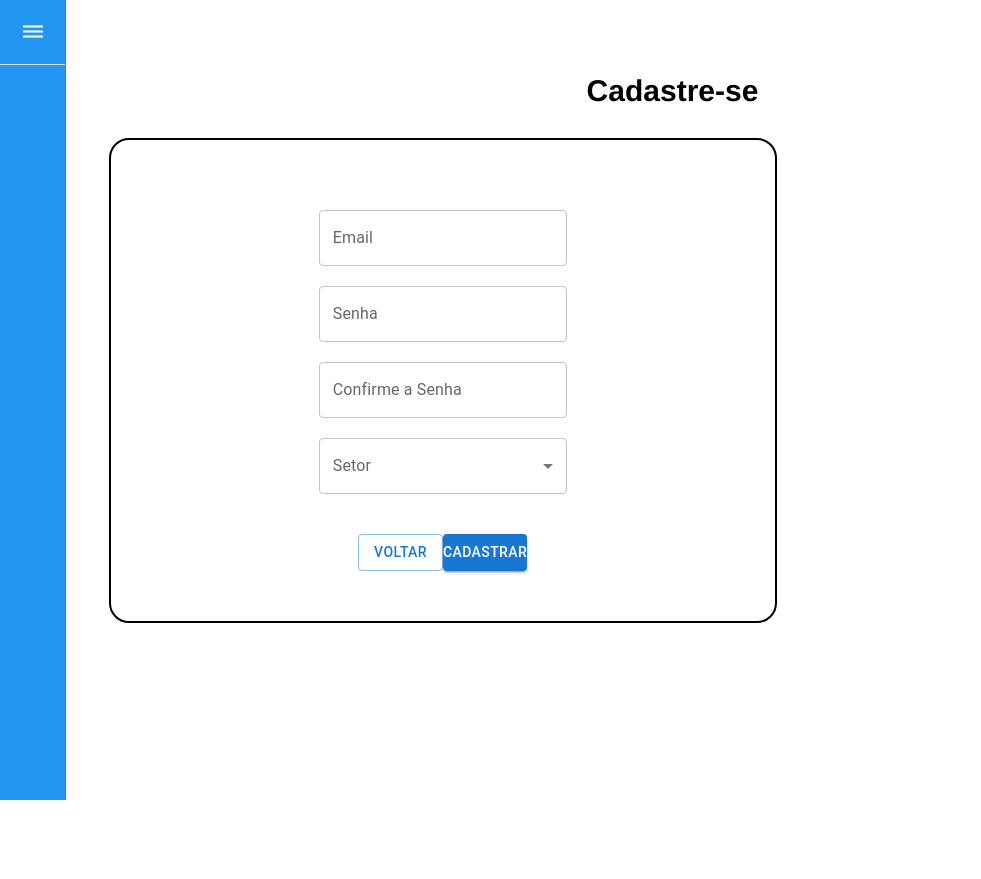
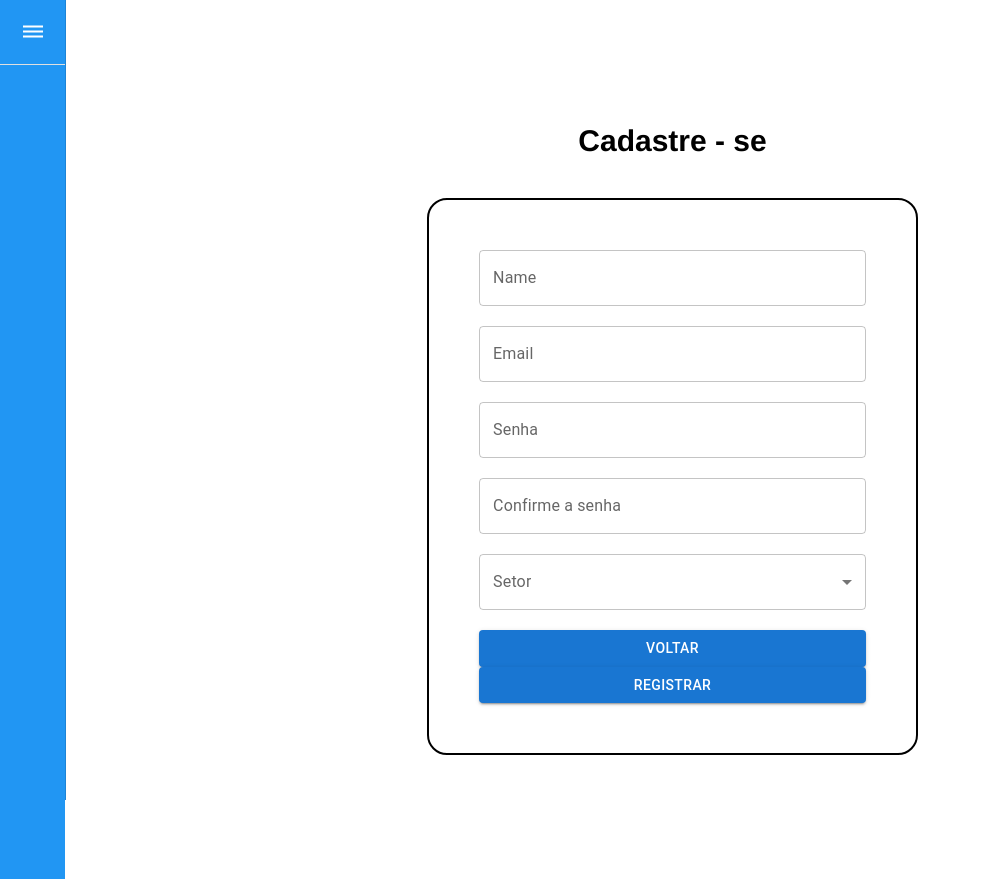
Before and after one commit to SairanSerra/SAI-Front, a React (Vite) app: page /register in a window 1280 px wide. Shown: the whole page, without its empty margins (0-981 px from the left). Before the commit the page ends 800 px from the top, so only its background shows below. Built offline with nearby package versions, Linux system fonts and the light colour scheme.

Commit message:
Desenvolvimento

```diff
--- a/package.json
+++ b/package.json
@@ -20,6 +20,7 @@
     "axios": "^1.3.4",
     "react": "^18.2.0",
     "react-dom": "^18.2.0",
+    "react-hook-form": "^7.43.9",
     "react-hot-toast": "^2.4.0",
     "react-input-mask": "^2.0.4",
     "react-router-dom": "^6.9.0",
--- a/src/components/Button/styles.js
+++ b/src/components/Button/styles.js
@@ -2,5 +2,5 @@ import styled from 'styled-components';
 import { Button } from '@mui/material';
 
 export const ButtonCustom = styled(Button)`
-width: 15%;
+width: 100%;
 `;
--- a/src/components/Input/styles.js
+++ b/src/components/Input/styles.js
@@ -1,4 +1,6 @@
 import styled from 'styled-components';
 import InputMask from 'react-input-mask';
 
-export const InputMaskCustom = styled(InputMask)``;
+export const InputMaskCustom = styled(InputMask)`
+width:100%;
+`;
--- a/src/pages/Login/index.jsx
+++ b/src/pages/Login/index.jsx
@@ -50,16 +50,16 @@ const Login = () => {
 
           <Styled.containerLinkText>
             <Styled.ContainerTextRegiter>
-              <Styled.Text>
+              <Styled.Text onClick={() => navigate('/register')}>
                 Registre-se
               </Styled.Text>
             </Styled.ContainerTextRegiter>
 
-            <Styled.ContainerTextForgotPassword>
+            {/* <Styled.ContainerTextForgotPassword>
               <Styled.Text>
                 Esqueci a Senha
               </Styled.Text>
-            </Styled.ContainerTextForgotPassword>
+            </Styled.ContainerTextForgotPassword> */}
 
           </Styled.containerLinkText>
 
--- /dev/null
+++ b/src/pages/SignUP/hooks/useSignUp.js
@@ -0,0 +1,8 @@
+import { useNavigate } from 'react-router';
+
+const useSignUP = () => {
+  const navigate = useNavigate();
+
+  return { navigate };
+};
+export default useSignUP;
--- a/src/pages/SignUP/index.jsx
+++ b/src/pages/SignUP/index.jsx
@@ -1,73 +1,57 @@
 import React from 'react';
-import { useNavigate } from 'react-router-dom';
-import {
-  FormControl, InputLabel, MenuItem, Select,
-} from '@mui/material';
-import Button from '../../components/Button';
 import * as Styled from './styles';
 import Struct from '../../components/Layout';
 import InputCustom from '../../components/Input';
 import DropdownCustom from '../../components/Dropdown';
+import useSignUP from './hooks/useSignUp';
+import { ItemsDropdownSignUP } from './utils/itemsDropdown';
+import Button from '../../components/Button';
 
 const SignUP = () => {
-  const ItensDropdown = [
-    {
-      label: 'Ferramentaria',
-      value: 'FERRAMENTARIA',
-    },
-    {
-      label: 'Compras',
-      value: 'COMPRAS',
-    },
-    {
-      label: 'Projeto',
-      value: 'PROJETO',
-    },
-  ];
-  const navigate = useNavigate();
+  const { navigate } = useSignUP();
   return (
-    <Struct>
+    <Struct styles={{ display: 'flex', justifyContent: 'center' }}>
       <Styled.ContainerMaster>
-        <Styled.SubContainer>
-          <Styled.ContainerTitle>
-            <Styled.Title>Cadastre-se</Styled.Title>
-          </Styled.ContainerTitle>
 
-          <Styled.ContainerForm>
+        <Styled.ContainerTitle>
+          <Styled.Title>Cadastre - se</Styled.Title>
+        </Styled.ContainerTitle>
 
-            <Styled.ContainerMasterInputs>
+        <Styled.ContainerForm>
 
-              <Styled.ContainerEmail>
-                <InputCustom label="Email" styles={{ width: 100 }} />
-              </Styled.ContainerEmail>
+          <Styled.Form>
+            <Styled.ContainerInput>
 
-              <Styled.ContainerPassword>
+              <Styled.ContainerInputName>
+                <InputCustom label="Name" styles={{ width: '100%' }} />
+              </Styled.ContainerInputName>
+
+              <Styled.ContainerInputEmail>
+                <InputCustom label="Email" />
+              </Styled.ContainerInputEmail>
+
+              <Styled.ContainerInputPassword>
                 <InputCustom label="Senha" />
-              </Styled.ContainerPassword>
+              </Styled.ContainerInputPassword>
 
-              <Styled.ContainerConfirmPassword>
-                <InputCustom label="Confirme a Senha" />
-              </Styled.ContainerConfirmPassword>
+              <Styled.ContainerInputConfirmPassword>
+                <InputCustom label="Confirme a senha" />
+              </Styled.ContainerInputConfirmPassword>
 
-              <Styled.ContainerSection>
-                <DropdownCustom label="Setor" itens={ItensDropdown} />
-              </Styled.ContainerSection>
+              <Styled.ContainerInputSector>
+                <DropdownCustom label="Setor" itens={ItemsDropdownSignUP()} />
+              </Styled.ContainerInputSector>
 
-            </Styled.ContainerMasterInputs>
+              <Styled.ContainerButtom>
+                <Button color="primary" variant="outlined" title="Voltar" />
+                <Button color="primary" title="Registrar" />
+              </Styled.ContainerButtom>
 
-            <Styled.ContainerButton>
-              {/* <Styled.ContainerButtonBack> */}
-              <Styled.ButtonBack title="Voltar" typeButton="outlined" onClick={() => navigate('/')} />
-              {/* </Styled.ContainerButtonBack> */}
+            </Styled.ContainerInput>
 
-              {/* <Styled.ContainerButtonRegister> */}
-              <Styled.ButtonRegister title="Cadastrar" onClick={() => navigate('/')} />
-              {/* </Styled.ContainerButtonRegister> */}
+          </Styled.Form>
+        </Styled.ContainerForm>
 
-            </Styled.ContainerButton>
-
-          </Styled.ContainerForm>
-        </Styled.SubContainer>
       </Styled.ContainerMaster>
     </Struct>
   );
--- a/src/pages/SignUP/styles.js
+++ b/src/pages/SignUP/styles.js
@@ -1,60 +1,88 @@
 import styled from 'styled-components';
-import Button from '../../components/Button';
 
 export const ContainerMaster = styled.div`
+align-items: center;
 text-align: center;
-align-items:center;
-padding: 20px;
-height: 100%;
+padding:100px;
 `;
 
-export const SubContainer = styled.div`
+export const ContainerTitle = styled.div`
+margin-bottom: 40px;
+`;
+
+export const Title = styled.span`
+font-size: 30px;
+color: #000000;
+font-weight: bold;
+`;
+
+export const ContainerInput = styled.div`
+display: block;
+width:100%;
+`;
+
+export const ContainerInputEmail = styled.div`
+margin-bottom: 20px;
+`;
+
+export const ContainerInputPassword = styled.div`
+width: 100%;
+margin-bottom: 20px;
+`;
+
+export const ContainerInputConfirmPassword = styled.div`
+width: 100%;
+margin-bottom: 20px;
+`;
+
+export const ContainerInputName = styled.div`
+width: 100%;
+margin-bottom: 20px;
+`;
+
+export const ContainerInputSector = styled.div`
+width: 100%;
+margin-bottom: 20px;
+`;
+
+export const ContainerButtom = styled.div`
+margin-top: 20px;
 `;
 
 export const ContainerForm = styled.div`
+width: 100%;
+display:flex;
+justify-content: center;
+text-align: center;
+`;
+
+export const Form = styled.div`
 border: 2px solid #000000;
 padding: 50px;
 background-color: transparent;
 border-radius: 20px;
-width: 50%;
+width: 40%;
 `;
 
-export const ContainerTitle = styled.div`
-display:block`;
-
-export const ContainerMasterInputs = styled.div`
-display: inline-block;
+export const containerLinkText = styled.div`
+display: flex;
+justify-content: center;
 `;
 
-export const ContainerEmail = styled.div`
-margin-bottom:20px;
-margin-top:20px;
+export const Text = styled.p`
+color: #1976D2;
+margin-top:50px;
+
+&:hover{
+cursor: pointer;
+color: #054B90;
+scale: 1.3;
+transition: 0.25s ease-out
+}
 `;
 
-export const ContainerPassword = styled.div`
-margin-bottom:20px;
+export const ContainerTextRegiter = styled.div``;
+
+export const ContainerTextForgotPassword = styled.div`
+margin-left: 50px;
 `;
-
-export const ContainerConfirmPassword = styled.div`
-margin-bottom:20px;
-`;
-
-export const ContainerSection = styled.div``;
-
-export const Title = styled.p`
-font-size: 30px;
-font-weight: bold;
-`;
-
-export const ContainerButton = styled.div`
-margin-top: 40px;
-width: 100%;
-`;
-
-export const ButtonBack = styled(Button)`
-margin-right: 30px;
-`;
-
-export const ButtonRegister = styled(Button)`
-margin-left: 20px;
-`;
--- /dev/null
+++ b/src/pages/SignUP/utils/itemsDropdown.js
@@ -0,0 +1,14 @@
+export const ItemsDropdownSignUP = () => [
+  {
+    label: 'Cotação',
+    value: 'COTACAO',
+  },
+  {
+    label: 'Prova Prática',
+    value: 'PROVAPRATICA',
+  },
+  {
+    label: 'Projeto',
+    value: 'PROJETO',
+  },
+];
```
Also changed, not shown: 1 other file (tests, documents, lock files or other folders).
